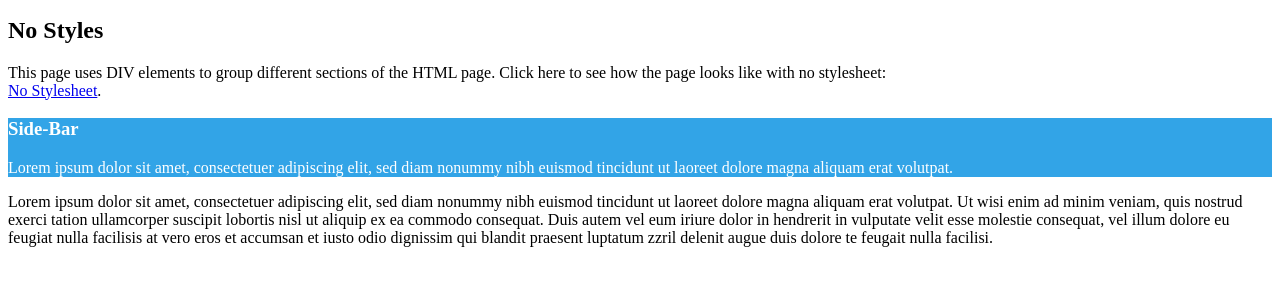
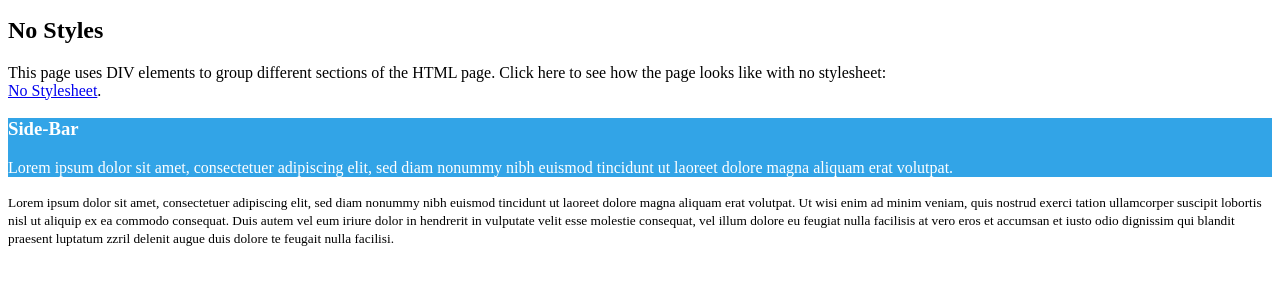
Before and after one commit to hwan129/project2, a plain HTML site: page style1.html in a window 1280 px wide. Shown: the part 350-636 px from the top of the page. Drawn offline with Linux system fonts and the light colour scheme.

Commit message:
style1 small

```diff
--- a/style1.html
+++ b/style1.html
@@ -40,7 +40,7 @@
 
 
         <div id="bottom">
-          Lorem ipsum dolor sit amet, consectetuer adipiscing elit, sed diam nonummy nibh euismod tincidunt ut laoreet dolore magna aliquam erat volutpat. Ut wisi enim ad minim veniam, quis nostrud exerci tation ullamcorper suscipit lobortis nisl ut aliquip ex ea commodo consequat. Duis autem vel eum iriure dolor in hendrerit in vulputate velit esse molestie consequat, vel illum dolore eu feugiat nulla facilisis at vero eros et accumsan et iusto odio dignissim qui blandit praesent luptatum zzril delenit augue duis dolore te feugait nulla facilisi.
+          <small>Lorem ipsum dolor sit amet, consectetuer adipiscing elit, sed diam nonummy nibh euismod tincidunt ut laoreet dolore magna aliquam erat volutpat. Ut wisi enim ad minim veniam, quis nostrud exerci tation ullamcorper suscipit lobortis nisl ut aliquip ex ea commodo consequat. Duis autem vel eum iriure dolor in hendrerit in vulputate velit esse molestie consequat, vel illum dolore eu feugiat nulla facilisis at vero eros et accumsan et iusto odio dignissim qui blandit praesent luptatum zzril delenit augue duis dolore te feugait nulla facilisi.</small>
         </div>
       </div>
 </body>
```
